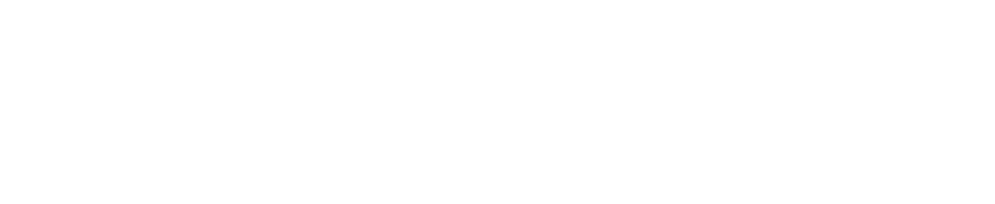
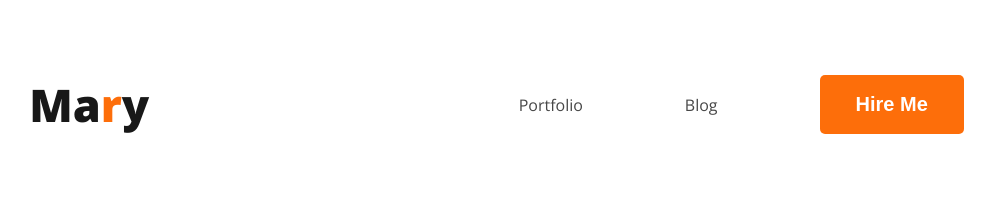
Before and after one commit to SayedLabib/Developer-Portfolio, a plain HTML site: page index.html in a window 1280 px wide. Shown: the whole page, without its empty margins (118-1113 px from the left). Drawn offline with nearby package versions, Linux system fonts and the light colour scheme.

Commit message:
Nav section of the portolio site completed

```diff
--- /dev/null
+++ b/CSS/styles.css
@@ -0,0 +1,48 @@
+/* shared style for font */
+body{
+    font-family: 'Open Sans', sans-serif;
+
+}
+
+.color-primary{
+    color: #FD6E0A;
+}
+
+.btn-primary{
+    border-radius: 5px;
+    background: #FD6E0A;
+    border: 0;
+    padding: 18px 36px;
+    font-size: 20px;
+    font-weight: 700;
+    color: #FFFFFF;
+}
+/* nav link CSS */
+nav{
+     display: flex;
+     align-items: center;
+     justify-content: space-around;
+}
+
+nav > ul{
+    display: flex;
+    align-items: center;
+}
+
+nav li{
+    list-style: none;
+    margin: 51px;
+
+}
+
+nav li a{
+    text-decoration: none;
+    color: #474747;
+}
+
+
+.page-title{
+    color: var(--Dark-01, #181818);
+    font-size: 45px;
+    font-weight: 800;
+}
--- a/index.html
+++ b/index.html
@@ -4,10 +4,26 @@
     <meta charset="UTF-8">
     <meta name="viewport" content="width=device-width, initial-scale=1.0">
     <title>Developer Portfolio</title>
+
+    <link rel="preconnect" href="https://fonts.googleapis.com">
+    <link rel="preconnect" href="https://fonts.gstatic.com" crossorigin>
+    <link href="https://fonts.googleapis.com/css2?family=Open+Sans:wght@400;700;800&display=swap" rel="stylesheet">
+
+
+    <link rel="stylesheet" href="./CSS/styles.css">
 </head>
 
 <body>
     <header>
+
+         <nav>
+            <h3 class="page-title">Ma<span class="color-primary">r</span>y</h3>
+            <ul>
+                <li><a href="">Portfolio</a></li>
+                <li><a href="">Blog</a></li>
+                <li><button class="btn-primary">Hire Me</button></li>
+            </ul>
+         </nav>
 
     </header>
 
```
